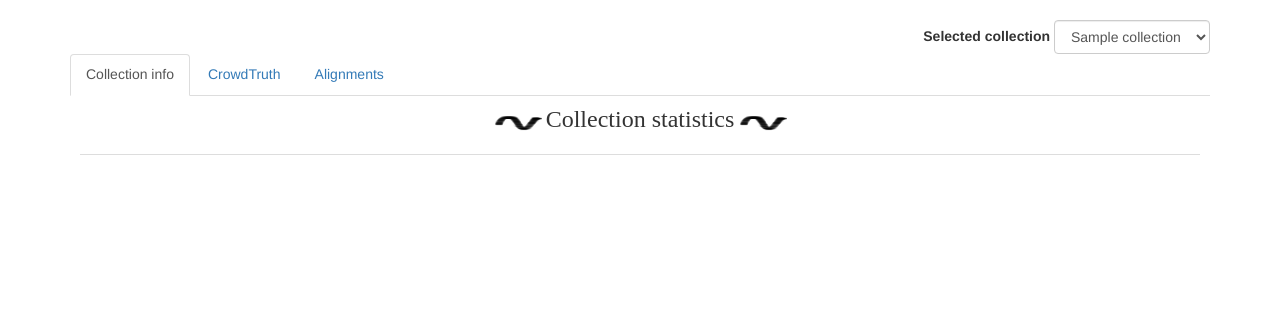
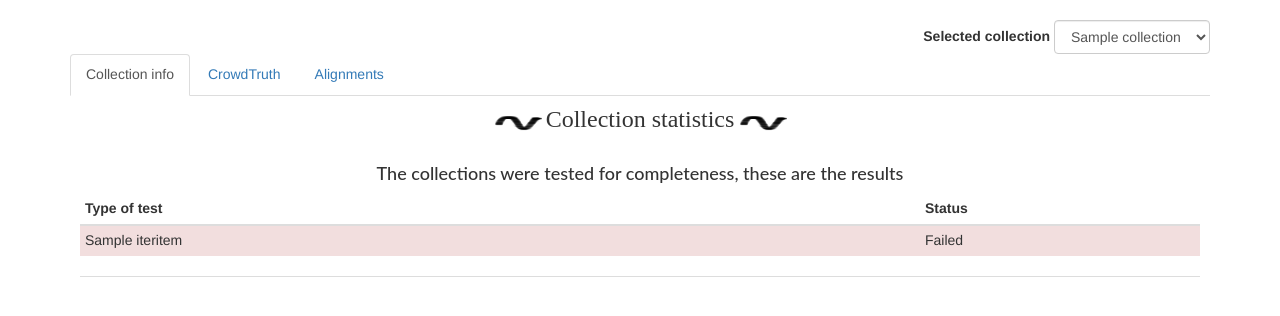
Before and after one commit to c-martinez/divedashboard-ui, a Flask app: template src/templates/collection.html in a window 1280 px wide. Shown: the part 52-368 px from the top of the page. Run offline with Flask 2, Linux system fonts and the light colour scheme; the template is opened without the code that fills it: most values are stand-ins (such as "Sample title", 1, 10 or a date in 2020); parts of the project's set-up code (start-up, migrations or seed data) failed here and were passed over; some libraries are stand-ins or nearby versions.

Commit message:
improved collection page, introduced the notion of test

```diff
--- a/src/server.py
+++ b/src/server.py
@@ -81,7 +81,7 @@ def collections():
     collection = request.args.get('c', None)
     user = getAuthenticatedUser(request)
 
-    stats = _repository.getCollectionStats(collection)
+    stats = _repository.getCollectionTestResults(collection)
     collections = _repository.getCollections(user)
     return render_template(
         'collection.html',
--- a/src/templates/collection.html
+++ b/src/templates/collection.html
@@ -6,6 +6,7 @@
 <head>
 	<title>DIVE dashboard</title>
 	<link rel="stylesheet" href="/static/css/main.css">
+	<link href="/static/css/font-awesome.min.css" rel="stylesheet">
 </head>
 
 
@@ -34,40 +35,72 @@
 					</div>
 				</div>
 
+
+				<!-- SHOWS ALL THE TESTS -->
+				<div class="row">
+					<h4 class="text-center">The collections were tested for completeness, these are the results</h4>
+					<div class="col-md-12">
+						<table class="table table-condensed">
+						<thead>
+							<th class="col-sm-6">Type of test</th>
+							<th class="col-sm-2">Status</th>
+						</thead>
+						<tbody>
+						{% for k,v in stats.iteritems() %}
+							{% if v.results == None %}
+							<tr class="success">
+								<td>{{v.name}}</td>
+								<td>Succeeded</td>
+							</tr>
+							{% else %}
+							<tr class="danger">
+								<td>{{v.name}}</td>
+								<td>Failed</td>
+							</tr>
+							{% endif %}
+
+						{% endfor %}
+						</tbody>
+						</table>
+					</div>
+				</div>
+
 				<div class="row">
 					<div class="col-md-12">
 						<ul id="collection_tabs" class="nav nav-tabs">
 
-							{% if stats['no-source']%}
+							{% if stats['no-source'].results %}
 							<li role="presentation">
-								<a href="#no_source" role="tab" data-toggle="tab">Media objects without a source</a>
+								<a href="#no_source" role="tab" data-toggle="tab">
+									Media objects without a source ({{stats['no-source'].results|length}})
+								</a>
 							</li>
 							{% endif %}
 
-							{% if stats['broken-events']%}
+							{% if stats['broken-events'].results %}
 							<li role="presentation">
-								<a href="#broken_events" role="tab" data-toggle="tab">Incomplete event objects</a>
+								<a href="#broken_events" role="tab" data-toggle="tab">
+									Incomplete event objects ({{stats['broken-events'].results|length}})
+								</a>
 							</li>
 							{% endif %}
 						</ul>
 					</div>
 				</div>
 
-
+				<!-- TAB CONTENT WITH COLLECTION TEST RESULTS -->
 				<div class="row">
 					<div class="col-md-12">
 						<div class="tab-content">
 
-							{% if stats['no-source']%}
+							{% if stats['no-source'].results %}
 							<div role="tabpanel" class="tab-pane" id="no_source">
-
-								<h4 class="bengfont"><i class="fa fa-link"></i>&nbsp;Select a media object to inspect it</h4>
 								<table class="table table-condensed table-striped">
 								<thead>
 									<th class="col-sm-6">Media object</th>
 								</thead>
 								<tbody>
-								{% for mo in stats['no-source'] %}
+								{% for mo in stats['no-source'].results %}
 									<tr>
 										<td>
 										<a href="http://data.dive.beeldengeluid.nl/browse/list_resource?r={{mo.uri|urlencode}}" target="_repo">{{mo.title}}</a><br>
@@ -80,10 +113,8 @@
 							</div>
 							{% endif %}
 
-							{% if stats['broken-events']%}
+							{% if stats['broken-events'].results %}
 							<div role="tabpanel" class="tab-pane" id="broken_events">
-
-								<h4 class="bengfont"><i class="fa fa-link"></i>&nbsp;Select a media object to inspect it</h4>
 								<table class="table table-condensed table-striped">
 								<thead>
 									<th class="col-sm-6">Event (object title)</th>
@@ -91,7 +122,7 @@
 									<th class="col-sm-3">Place</th>
 								</thead>
 								<tbody>
-								{% for k,v in stats['broken-events'].iteritems() %}
+								{% for k,v in stats['broken-events'].results.iteritems() %}
 								<tr>
 									<td>
 										<a href="http://data.dive.beeldengeluid.nl/browse/list_resource?r={{k|urlencode}}" target="_inspect">{{v.mediaTitle}}</a>
```
Also changed, not shown: src/data/DIVERepository.py (+13 -10 lines).
